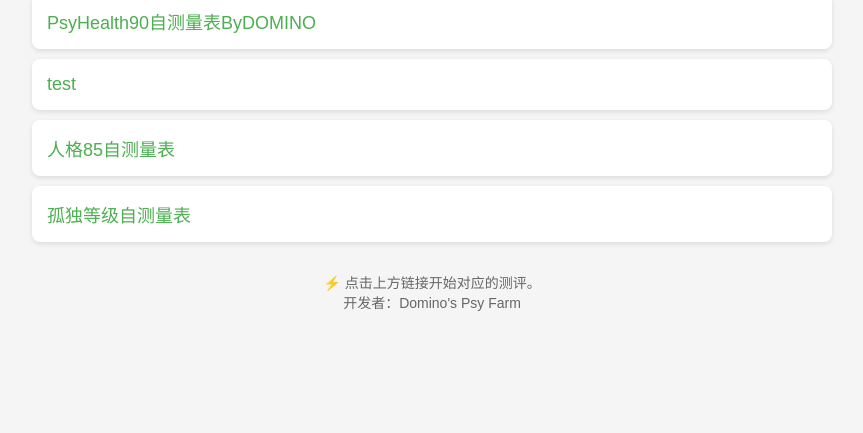
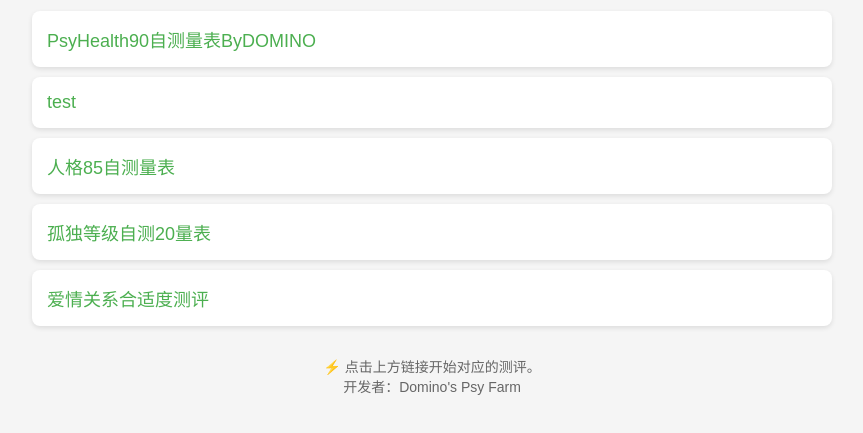
Before and after one commit to iiDomino/PsyHealth, a plain HTML site: page index.html in a window 1280 px wide. Shown: the part 159-592 px from the top of the page, without its empty margins (208-1071 px from the left). Drawn offline with Linux system fonts and the light colour scheme.

Commit message:
Update index.html

```diff
--- a/index.html
+++ b/index.html
@@ -1,4 +1,4 @@
-<!DOCTYPE html>
+0<!DOCTYPE html>
 <html lang="zh">
 <head>
     <meta charset="UTF-8">
@@ -55,7 +55,8 @@
         <li><a href="PsyHealth90自测量表ByDOMINO.html.html">PsyHealth90自测量表ByDOMINO </a></li>
         <li><a href="test.html">test</a></li>
         <li><a href="人格85自测量表.html">人格85自测量表</a></li>
-        <li><a href="lonely20scale.html">孤独等级自测量表</a></li>
+        <li><a href="lonely20scale.html">孤独等级自测20量表</a></li>
+        <li><a href="爱情关系合适度测评.html">爱情关系合适度测评</a></li>
         <!-- 你可以根据需要继续添加更多链接 -->
     </ul>
     <div class="note">
```
